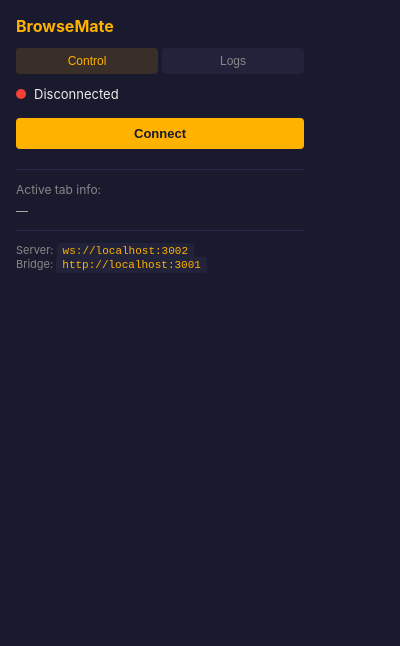
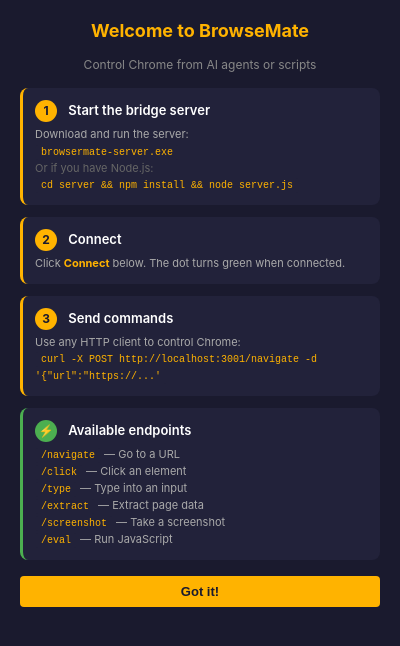
Before and after one commit to Rishi11223/browsermate, a browser extension: page extension/popup.html in a window 400 px wide. Drawn offline with Linux system fonts and the light colour scheme.

Commit message:
feat: standalone server exe, onboarding popup, improved README

```diff
--- a/extension/popup.html
+++ b/extension/popup.html
@@ -5,92 +5,120 @@
   <style>
     * { margin: 0; padding: 0; box-sizing: border-box; }
     body {
-      width: 320px;
+      width: 380px;
       font-family: -apple-system, BlinkMacSystemFont, 'Segoe UI', Roboto, sans-serif;
       background: #1a1a2e;
       color: #eee;
       padding: 16px;
     }
-    h1 {
-      font-size: 16px;
-      font-weight: 700;
-      color: #ffb300;
-      margin-bottom: 12px;
-    }
-    .status-row {
-      display: flex;
-      align-items: center;
-      gap: 8px;
-      margin-bottom: 16px;
-      font-size: 13px;
-    }
-    .dot {
-      width: 10px;
-      height: 10px;
-      border-radius: 50%;
-      background: #555;
-    }
+    h1 { font-size: 16px; font-weight: 700; color: #ffb300; margin-bottom: 12px; }
+    .status-row { display: flex; align-items: center; gap: 8px; margin-bottom: 16px; font-size: 13px; }
+    .dot { width: 10px; height: 10px; border-radius: 50%; background: #555; }
     .dot.connected { background: #4caf50; box-shadow: 0 0 6px #4caf5066; }
     .dot.disconnected { background: #f44336; }
     .btn {
-      padding: 8px 16px;
-      border: none;
-      border-radius: 4px;
-      font-size: 13px;
-      font-weight: 600;
-      cursor: pointer;
-      width: 100%;
-      margin-bottom: 8px;
+      padding: 8px 16px; border: none; border-radius: 4px; font-size: 13px;
+      font-weight: 600; cursor: pointer; width: 100%; margin-bottom: 8px;
     }
     .btn-primary { background: #ffb300; color: #1a1a2e; }
     .btn-danger { background: #f44336; color: white; }
     .btn-secondary { background: #2a2a4a; color: #ccc; }
+    .btn-outline { background: transparent; border: 1px solid #ffb300; color: #ffb300; }
     .info {
-      font-size: 11px;
-      color: #888;
-      margin-top: 12px;
-      padding-top: 12px;
-      border-top: 1px solid #2a2a4a;
+      font-size: 11px; color: #888; margin-top: 12px;
+      padding-top: 12px; border-top: 1px solid #2a2a4a;
     }
-    code {
-      background: #22223a;
-      padding: 2px 6px;
-      border-radius: 3px;
-      font-size: 11px;
-      color: #ffb300;
-    }
+    code { background: #22223a; padding: 2px 6px; border-radius: 3px; font-size: 11px; color: #ffb300; }
     .log-box {
-      background: #22223a;
-      border-radius: 4px;
-      padding: 8px;
-      max-height: 120px;
-      overflow-y: auto;
-      font-size: 11px;
-      font-family: monospace;
-      color: #aaa;
-      margin-top: 8px;
+      background: #22223a; border-radius: 4px; padding: 8px;
+      max-height: 120px; overflow-y: auto; font-size: 11px;
+      font-family: monospace; color: #aaa; margin-top: 8px;
     }
     .log-box div { padding: 2px 0; border-bottom: 1px solid #1a1a2e; }
     .tabs { display: flex; gap: 4px; margin-bottom: 12px; }
     .tab {
-      flex: 1;
-      padding: 6px;
-      text-align: center;
-      font-size: 12px;
-      background: #22223a;
-      border: none;
-      color: #888;
-      cursor: pointer;
-      border-radius: 4px;
+      flex: 1; padding: 6px; text-align: center; font-size: 12px;
+      background: #22223a; border: none; color: #888; cursor: pointer; border-radius: 4px;
     }
     .tab.active { background: #ffb30022; color: #ffb300; }
+
+    /* Onboarding overlay */
+    #onboarding {
+      position: absolute; top: 0; left: 0; right: 0; bottom: 0;
+      background: #1a1a2e; z-index: 100; padding: 20px; overflow-y: auto;
+      display: none;
+    }
+    #onboarding h2 { font-size: 18px; color: #ffb300; margin-bottom: 16px; text-align: center; }
+    #onboarding .step {
+      background: #22223a; border-radius: 8px; padding: 12px; margin-bottom: 12px;
+      border-left: 3px solid #ffb300;
+    }
+    #onboarding .step .num {
+      display: inline-block; width: 22px; height: 22px; line-height: 22px;
+      text-align: center; background: #ffb300; color: #1a1a2e;
+      border-radius: 50%; font-size: 12px; font-weight: 700; margin-right: 8px;
+    }
+    #onboarding .step .title { font-size: 13px; font-weight: 600; color: #fff; margin-bottom: 4px; }
+    #onboarding .step .desc { font-size: 11px; color: #aaa; line-height: 1.5; }
+    #onboarding .step .desc code { font-size: 10px; }
+    .onboard-footer { text-align: center; margin-top: 16px; }
   </style>
 </head>
 <body>
   <h1>BrowseMate</h1>
 
+  <!-- Onboarding -->
+  <div id="onboarding">
+    <h2>Welcome to BrowseMate</h2>
+    <p style="font-size:12px;color:#888;text-align:center;margin-bottom:16px">
+      Control Chrome from AI agents or scripts
+    </p>
+
+    <div class="step">
+      <div class="title"><span class="num">1</span> Start the bridge server</div>
+      <div class="desc">
+        Download and run the server:<br>
+        <code>browsermate-server.exe</code><br>
+        <span style="color:#666">Or if you have Node.js:</span><br>
+        <code>cd server && npm install && node server.js</code>
+      </div>
+    </div>
+
+    <div class="step">
+      <div class="title"><span class="num">2</span> Connect</div>
+      <div class="desc">
+        Click <b style="color:#ffb300">Connect</b> below. The dot turns green when connected.
+      </div>
+    </div>
+
+    <div class="step">
+      <div class="title"><span class="num">3</span> Send commands</div>
+      <div class="desc">
+        Use any HTTP client to control Chrome:<br>
+        <code>curl -X POST http://localhost:3001/navigate -d '{"url":"https://...'</code>
+      </div>
+    </div>
+
+    <div class="step" style="border-color:#4caf50">
+      <div class="title"><span class="num" style="background:#4caf50">⚡</span> Available endpoints</div>
+      <div class="desc">
+        <code>/navigate</code> — Go to a URL<br>
+        <code>/click</code> — Click an element<br>
+        <code>/type</code> — Type into an input<br>
+        <code>/extract</code> — Extract page data<br>
+        <code>/screenshot</code> — Take a screenshot<br>
+        <code>/eval</code> — Run JavaScript
+      </div>
+    </div>
+
+    <div class="onboard-footer">
+      <button class="btn btn-primary" id="onboardDone">Got it!</button>
+    </div>
+  </div>
+
   <div class="tabs">
     <button class="tab active" data-tab="control">Control</button>
+    <button class="tab" data-tab="onboard">Setup</button>
     <button class="tab" data-tab="logs">Logs</button>
   </div>
 
@@ -109,13 +137,36 @@
     <div id="tabInfo" style="font-size:12px;color:#aaa;word-break:break-all">—</div>
   </div>
 
+  <div id="tab-onboard" style="display:none">
+    <div id="onboardInline">
+      <div class="step">
+        <div class="title"><span class="num">1</span> Download server</div>
+        <div class="desc">Get the standalone exe from the <a href="https://github.com/Rishi11223/browsermate/releases" target="_blank" style="color:#ffb300">releases page</a> or run <code>npm start</code> from the <code>server/</code> folder.</div>
+      </div>
+      <div class="step">
+        <div class="title"><span class="num">2</span> Run it</div>
+        <div class="desc">Double-click <code>browsermate-server.exe</code> or run <code>node server.js</code>. A console window with server logs will appear.</div>
+      </div>
+      <div class="step">
+        <div class="title"><span class="num">3</span> Click Connect</div>
+        <div class="desc">Go to the <b>Control</b> tab and click Connect. The dot turns green.</div>
+      </div>
+      <div class="step">
+        <div class="title"><span class="num">4</span> Send commands</div>
+        <div class="desc">
+          POST to <code>http://localhost:3001/ENDPOINT</code> with JSON body.<br>
+          <span style="color:#888">Endpoints: navigate, click, type, extract, screenshot, eval</span>
+        </div>
+      </div>
+    </div>
+  </div>
+
   <div id="tab-logs" style="display:none">
     <div class="log-box" id="logBox"></div>
   </div>
 
   <div class="info">
-    Server: <code>ws://localhost:3002</code><br>
-    Bridge: <code>http://localhost:3001</code>
+    Server: <code>ws://localhost:3002</code> &nbsp;|&nbsp; Bridge: <code>http://localhost:3001</code>
   </div>
 
   <script src="popup.js"></script>
--- a/extension/popup.js
+++ b/extension/popup.js
@@ -8,6 +8,7 @@ const logBox = document.getElementById("logBox");
 const tabs = document.querySelectorAll(".tab");
 const panels = {
   control: document.getElementById("tab-control"),
+  onboard: document.getElementById("tab-onboard"),
   logs: document.getElementById("tab-logs"),
 };
 
@@ -78,6 +79,18 @@ disconnectBtn.addEventListener("click", () => {
 // Keep service worker alive while popup is open
 const port = chrome.runtime.connect({ name: "keepAlive" });
 
+// Show onboarding on first install
+chrome.storage.local.get(["onboarded"], (data) => {
+  if (!data.onboarded) {
+    document.getElementById("onboarding").style.display = "block";
+  }
+});
+
+document.getElementById("onboardDone").addEventListener("click", () => {
+  chrome.storage.local.set({ onboarded: true });
+  document.getElementById("onboarding").style.display = "none";
+});
+
 // Get real connection status from background
 chrome.runtime.sendMessage({ type: "getStatus" }, (status) => {
   setStatus(!!(status && status.connected));
```
Also changed, not shown: README.md, 1 other file.
